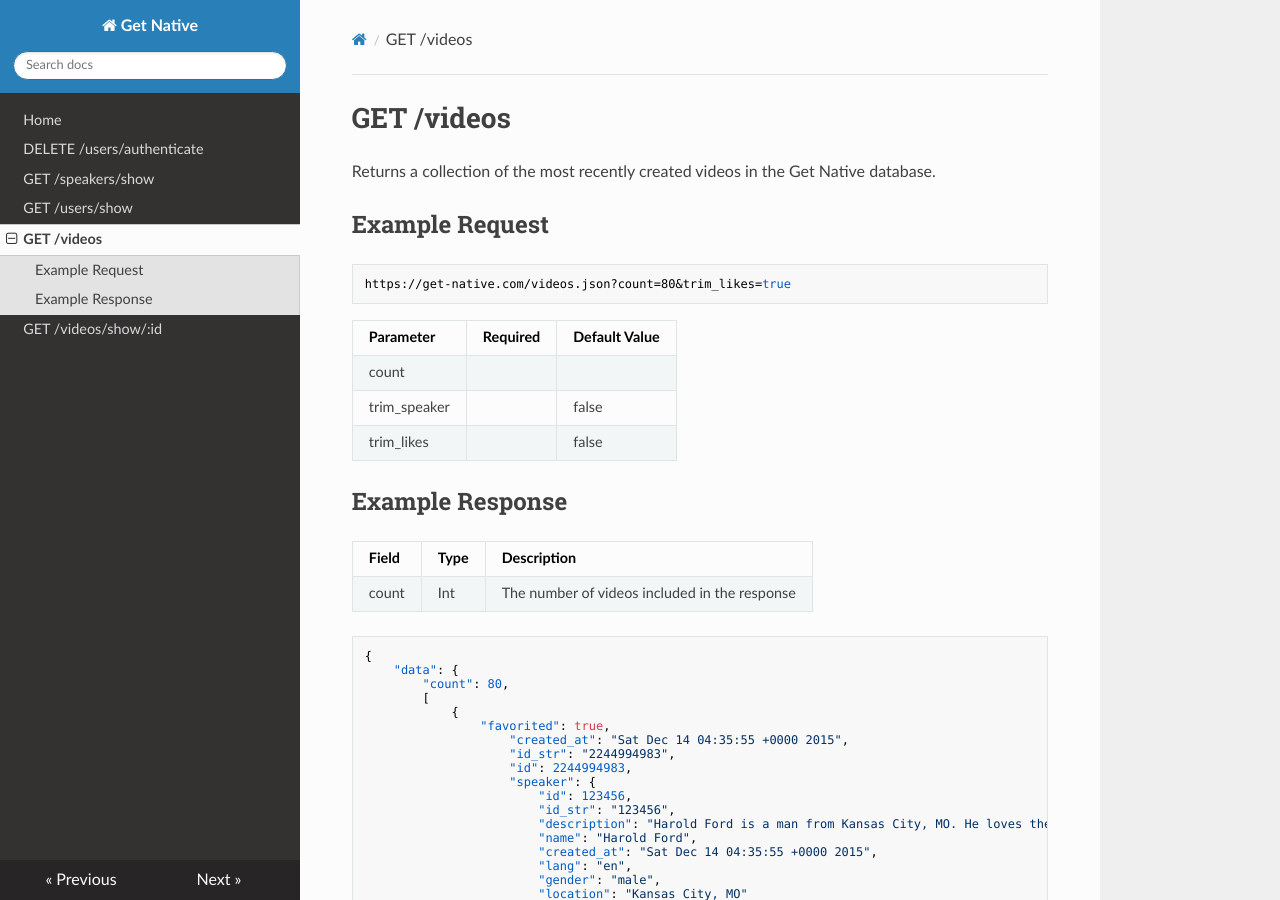
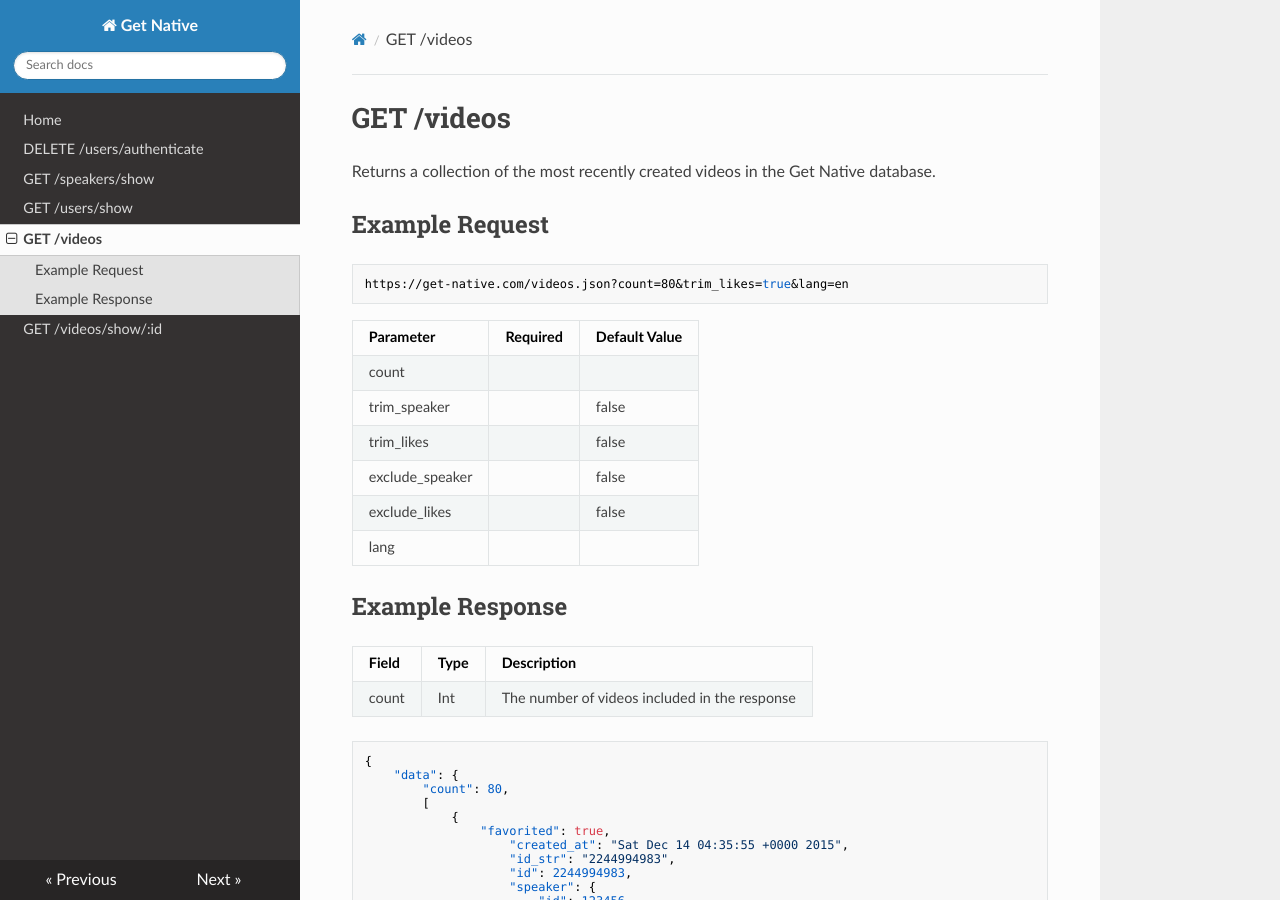
Before and after one commit to hank-ehly/get-native.com, an MkDocs documentation site: the page built from docs/get_videos.md, in a window 1280 px wide and 900 px high. Built offline with MkDocs 1.6.1, drawn with Linux system fonts in a browser that asks for light colours; nearby versions of some CDN libraries; old or Windows-style settings are respelled for this version of MkDocs.

````diff
--- a/docs/get_videos.md
+++ b/docs/get_videos.md
@@ -5,14 +5,17 @@ Returns a collection of the most recently created videos in the Get Native datab
 ## Example Request
 
 ```
-https://get-native.com/videos.json?count=80&trim_likes=true
+https://get-native.com/videos.json?count=80&trim_likes=true&lang=en
 ```
 
-| Parameter    | Required | Default Value |
-|--------------|----------|---------------|
-| count        |          |               |
-| trim_speaker |          | false         |
-| trim_likes   |          | false         |
+| Parameter       | Required | Default Value |
+|-----------------|:--------:|---------------|
+| count           |          |               |
+| trim_speaker    |          | false         |
+| trim_likes      |          | false         |
+| exclude_speaker |          | false         |
+| exclude_likes   |          | false         |
+| lang            |          |               |
 
 ## Example Response
 
````
Also changed, not shown: docs/delete_users_authenticate.md (+1 -3 lines), docs/get_speakers_show.md (+1 -1 lines), docs/get_users_show.md (+1 -1 lines), docs/get_videos_show_id.md (+1 -1 lines).
